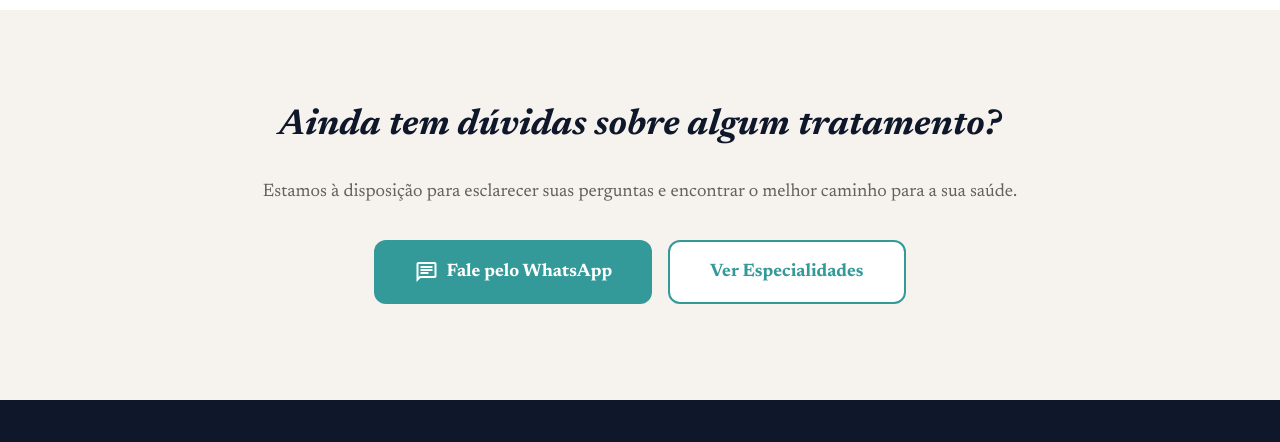
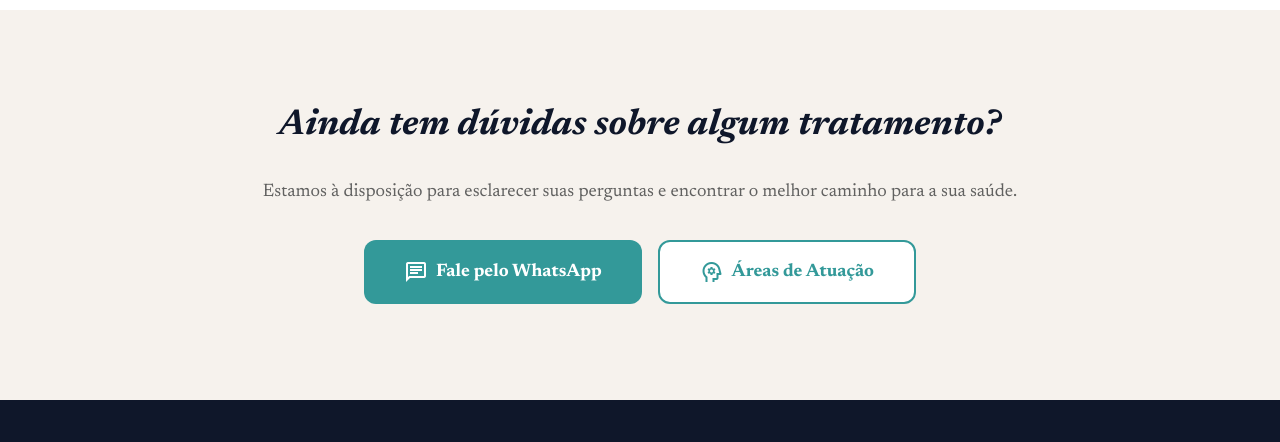
Before and after one commit to gutembergasf/siteivanilde2, a website: page index.html in a window 1280 px wide. Shown: the part 3605-4047 px from the top of the page. Drawn offline with nearby package versions, Linux system fonts and the light colour scheme.

Commit message:
fix: substitui botao 'Ver Especialidades' por 'Areas de Atuacao'

```diff
--- a/index.html
+++ b/index.html
@@ -462,7 +462,8 @@
         </a>
         <a href="especialidades.html"
           class="inline-flex items-center justify-center gap-2 bg-white border-2 border-primary text-primary hover:bg-primary/5 px-10 py-4 rounded-xl font-bold text-lg transition-all">
-          Ver Especialidades
+          <span class="material-symbols-outlined">psychology</span>
+          Áreas de Atuação
         </a>
       </div>
     </div>
```
